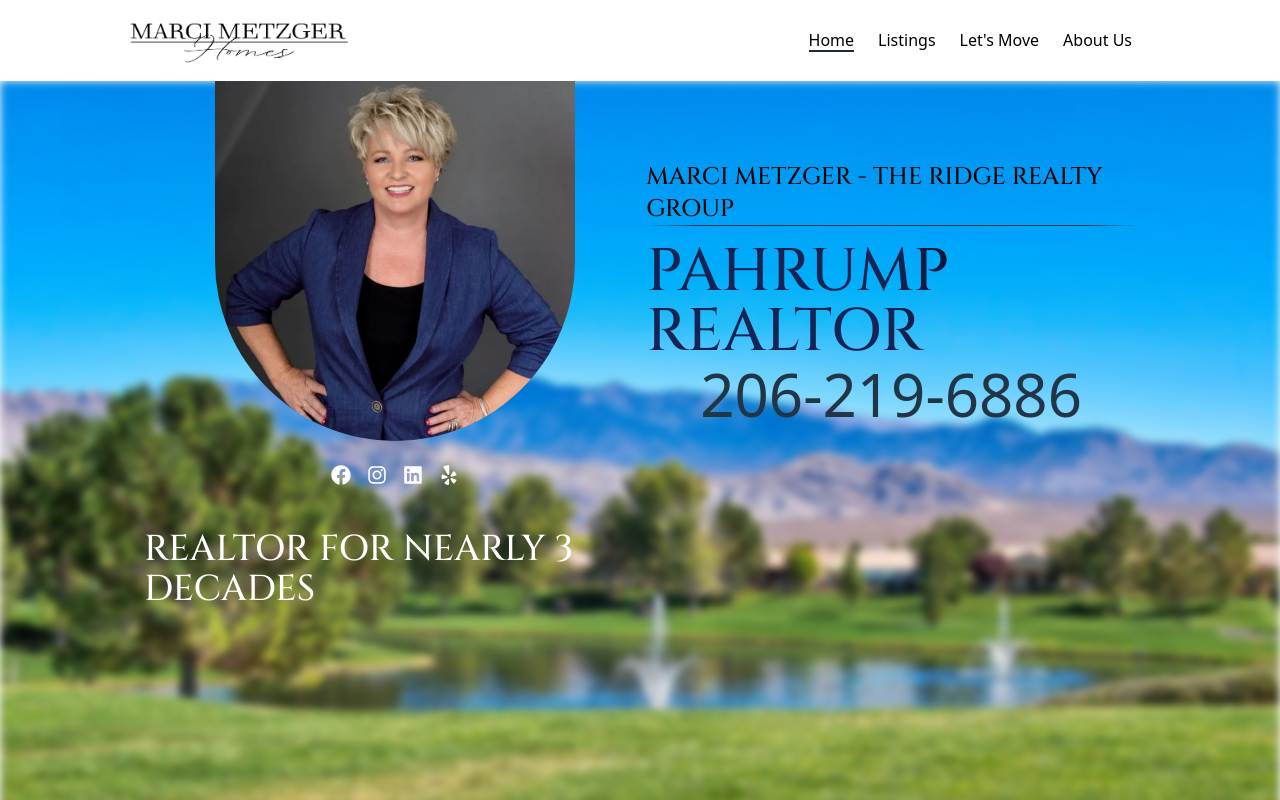
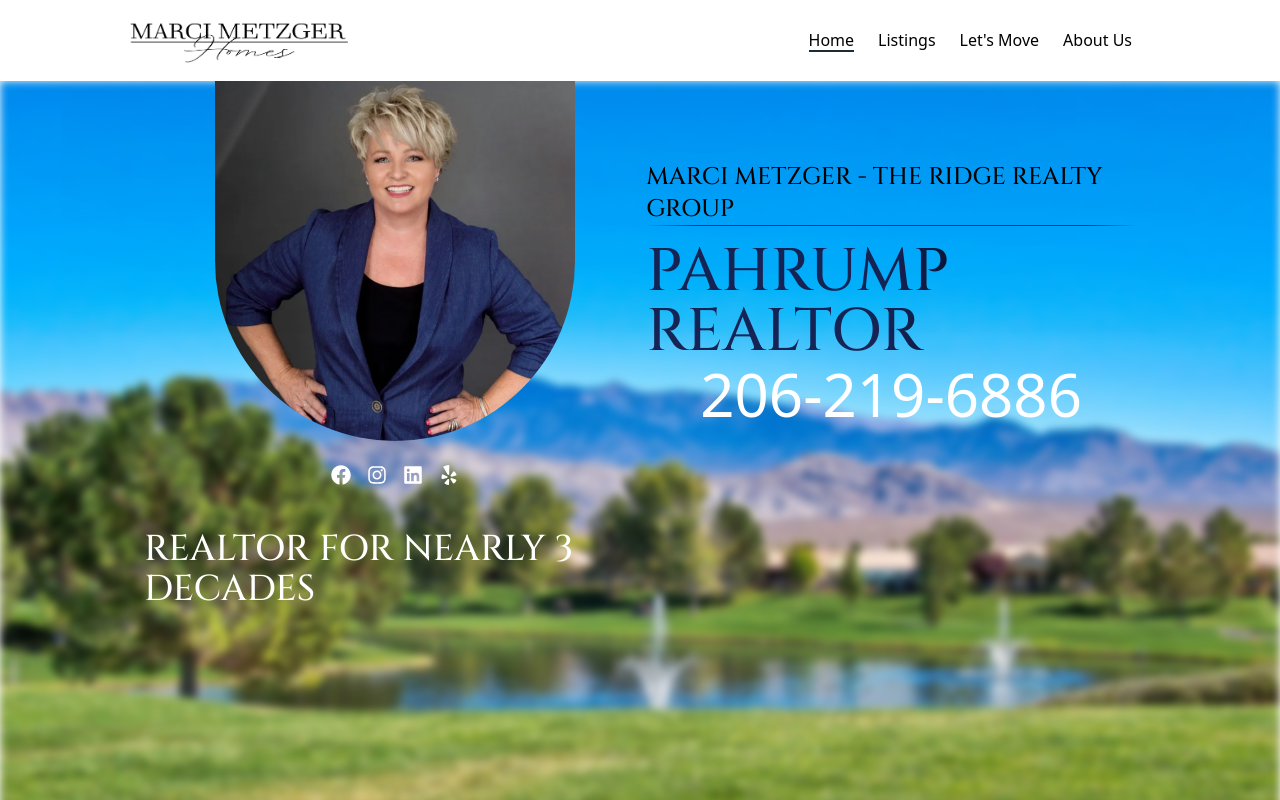
Before and after one commit to hannarizza16/realtor-web-design, a React (Vite) app in the folder client/: page / in a window 1280 px wide. Shown: the top 800 px of the page. Built offline with nearby package versions, Linux system fonts and the light colour scheme.

Commit message:
feature: home.jsx contact number text-color change

```diff
--- a/client/src/components/Home/home.css
+++ b/client/src/components/Home/home.css
@@ -16,7 +16,7 @@
     }
 
     .fontBig {
-        @apply lg:text-6xl text-4xl
+        @apply lg:text-6xl text-4xl text-white
     }
 
     .fontSmall {
```
